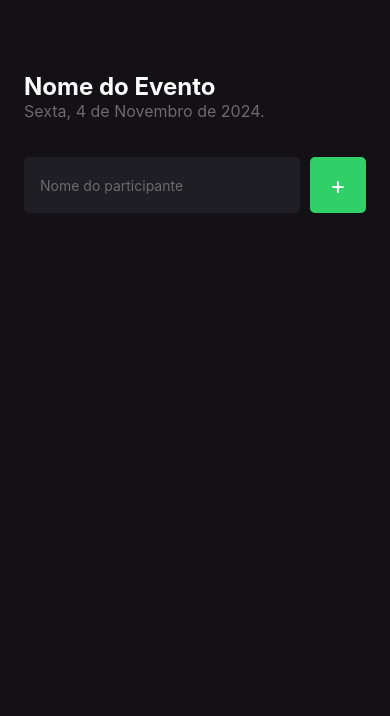
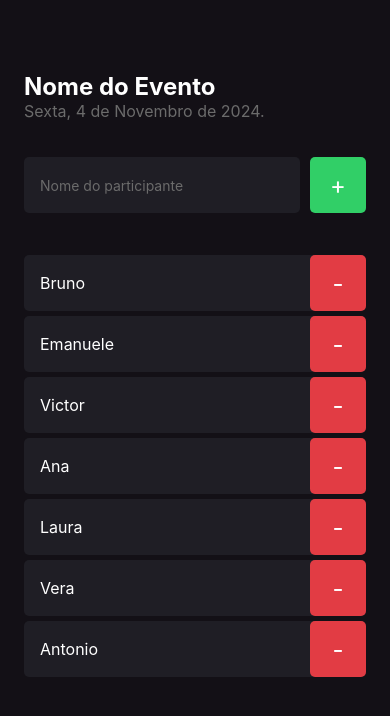
Before and after one commit to brunoemferreira/rocketseat-imhere, a React Native app in the folder imhere/: screen / in a window 390 px wide. Shown: the top 716 px of the page. Built offline with nearby package versions, Linux system fonts and the light colour scheme.

Commit message:
Adicionando Scroll na Home

```diff
--- /dev/null
+++ b/imhere/src/components/Participant/index.tsx
@@ -0,0 +1,19 @@
+import { View, Text, TouchableOpacity } from "react-native";
+
+import { styles } from "./styles";
+
+type Props = {
+  name: String;
+  onRemove: () => void;
+};
+
+export function Participant({ name, onRemove }: Props) {
+  return (
+    <View style={styles.container}>
+      <Text style={styles.name}>{name}</Text>
+      <TouchableOpacity style={styles.button} onPress={onRemove}>
+        <Text style={styles.buttonText}>-</Text>
+      </TouchableOpacity>
+    </View>
+  );
+}
--- /dev/null
+++ b/imhere/src/components/Participant/styles.ts
@@ -0,0 +1,30 @@
+import { StyleSheet } from "react-native";
+
+export const styles = StyleSheet.create({
+  container: {
+    width: "100%",
+    backgroundColor: "#1F1E25",
+    borderRadius: 5,
+    flexDirection: 'row',
+    alignItems: 'center',
+    marginBottom: 5
+  },
+  name: {
+    flex: 1,
+    color: "#FFF",
+    fontSize: 16,
+    marginLeft: 16
+  },
+  buttonText: {
+    color: "#FFF",
+    fontSize: 24,
+  },
+  button: {
+    width: 56,
+    height: 56,
+    borderRadius: 5,
+    backgroundColor: "#E23C44",
+    alignItems: "center",
+    justifyContent: "center",
+  },
+});
--- a/imhere/src/screens/Home/index.tsx
+++ b/imhere/src/screens/Home/index.tsx
@@ -1,39 +1,57 @@
-import { Text, View, TextInput, TouchableOpacity } from 'react-native';
+import {
+  Text,
+  View,
+  TextInput,
+  TouchableOpacity,
+  ScrollView,
+} from "react-native";
 
-import { styles } from './styles';
+import { styles } from "./styles";
+import { Participant } from "../../components/Participant";
 
 export function Home() {
+  const participants = [
+    "Bruno",
+    "Emanuele",
+    "Victor",
+    "Ana",
+    "Laura",
+    "Vera",
+    "Antonio",
+  ];
 
   function handleParticipantAdd() {
-    console.log('Botão adicionar')
+    console.log("Adicionar");
+  }
+
+  function handleParticipantRemove(name: string) {
+    console.log(`Remover ${name}`);
   }
 
   return (
     <View style={styles.container}>
-      <Text style={styles.eventName}>
-        Nome do Evento
-      </Text>
+      <Text style={styles.eventName}>Nome do Evento</Text>
 
-      <Text style={styles.eventDate}>
-        Sexta, 4 de Novembro de 2024.
-      </Text>
-      <View
-      style={styles.form}
-      >
+      <Text style={styles.eventDate}>Sexta, 4 de Novembro de 2024.</Text>
+      <View style={styles.form}>
         <TextInput
           style={styles.input}
-          placeholder='Nome do participante'
+          placeholder="Nome do participante"
           placeholderTextColor="#6b6b6b"
         />
-        <TouchableOpacity
-          style={styles.button}
-          onPress={handleParticipantAdd}
-        >
-          <Text style={styles.buttonText}>
-            +
-          </Text>
+        <TouchableOpacity style={styles.button} onPress={handleParticipantAdd}>
+          <Text style={styles.buttonText}>+</Text>
         </TouchableOpacity>
       </View>
+      <ScrollView showsVerticalScrollIndicator={false}>
+        {participants.map((participant) => (
+          <Participant
+            key={participant}
+            name={participant}
+            onRemove={() => handleParticipantRemove("Bruno")}
+          />
+        ))}
+      </ScrollView>
     </View>
   );
 }
--- a/imhere/src/screens/Home/styles.ts
+++ b/imhere/src/screens/Home/styles.ts
@@ -1,47 +1,46 @@
-
-import { StyleSheet } from 'react-native';
+import { StyleSheet } from "react-native";
 
 export const styles = StyleSheet.create({
   container: {
     flex: 1,
-        backgroundColor: '#131016',
-        padding: 24
+    backgroundColor: "#131016",
+    padding: 24,
   },
   eventName: {
-        color: '#FFF',
+    color: "#FFF",
     fontSize: 24,
-        fontWeight: 'bold',
-        marginTop: 48
+    fontWeight: "bold",
+    marginTop: 48,
   },
   eventDate: {
-        color: '#6b6b6b',
+    color: "#6b6b6b",
     fontSize: 16,
   },
   input: {
     flex: 1,
     height: 56,
-        backgroundColor: '#1F1E25',
+    backgroundColor: "#1F1E25",
     borderRadius: 5,
-        color: '#FFF',
+    color: "#FFF",
     padding: 16,
-        marginRight: 10
+    marginRight: 10,
   },
   buttonText: {
-        color: '#FFF',
-        fontSize: 24
+    color: "#FFF",
+    fontSize: 24,
   },
   button: {
     width: 56,
-        height:56,
+    height: 56,
     borderRadius: 5,
-        backgroundColor: '#31CF67',
-        alignItems: 'center',
-        justifyContent: 'center'
+    backgroundColor: "#31CF67",
+    alignItems: "center",
+    justifyContent: "center",
   },
   form: {
-        width: '100%',
-        flexDirection: 'row',
+    width: "100%",
+    flexDirection: "row",
     marginTop: 36,
-        marginBottom: 42
-    }
+    marginBottom: 42,
+  },
 });
```
Lines whose indentation alone changed are shown as unchanged.
